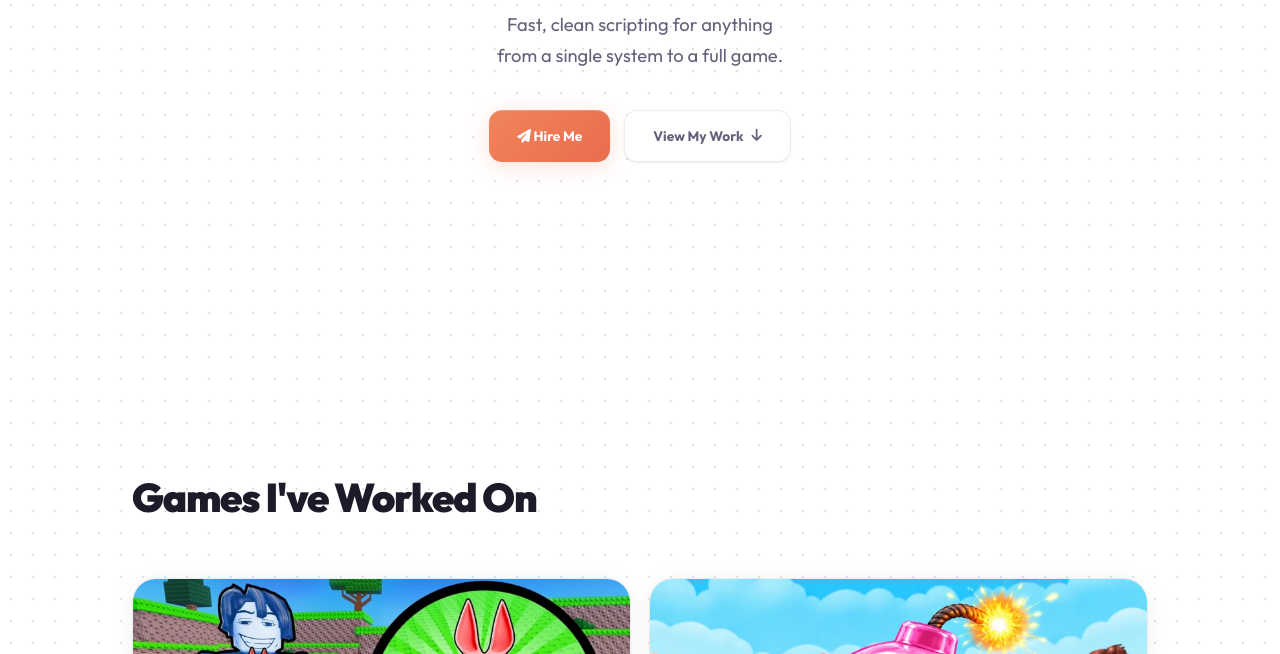
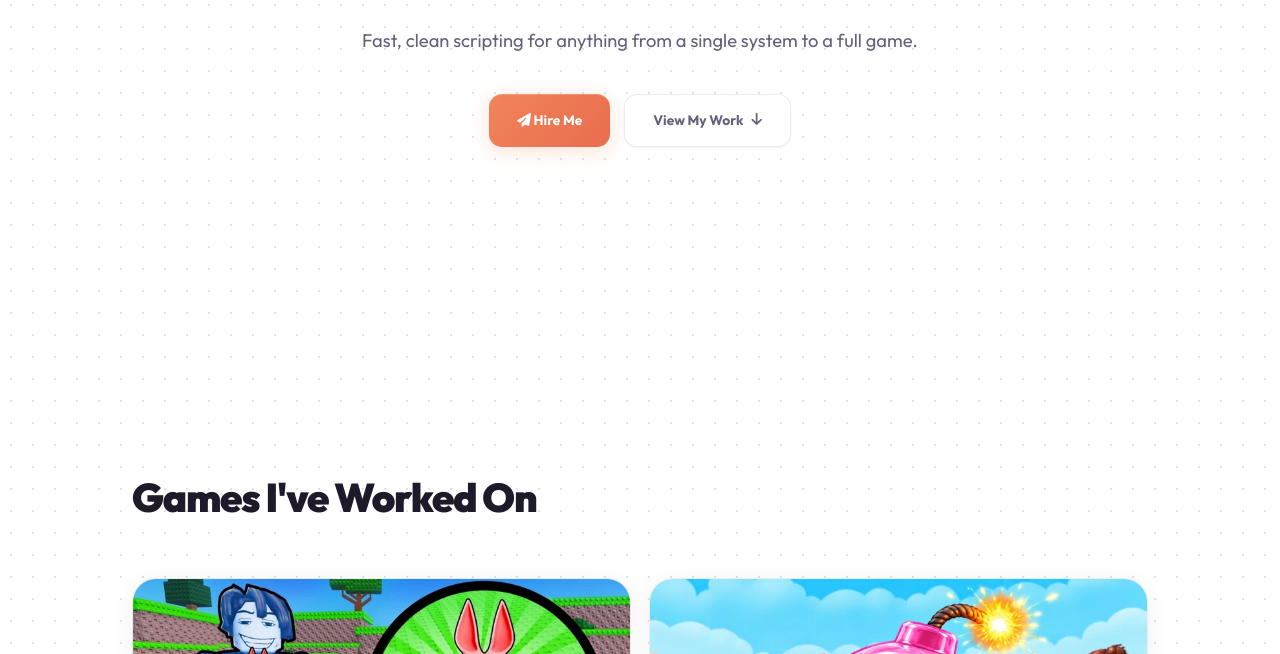
Before and after one commit to ml3dev/mikys-portfolio, a plain HTML site: page index.html in a window 1280 px wide. Shown: the part 446-1100 px from the top of the page. Drawn offline with nearby package versions, Linux system fonts and the light colour scheme; no server answers.

Commit message:
Keep hero line on one row on desktop

```diff
--- a/index.html
+++ b/index.html
@@ -201,7 +201,7 @@ nav a:hover { color: var(--tx); background: rgba(0,0,0,0.03) }
 }
 .hero__sub {
   color: var(--tx2); font-size: 1.15rem;
-  line-height: 1.7; margin-bottom: 38px; max-width: 530px;
+  line-height: 1.7; margin-bottom: 38px; max-width: 680px;
   text-wrap: balance;
   font-weight: 400;
 }
```
